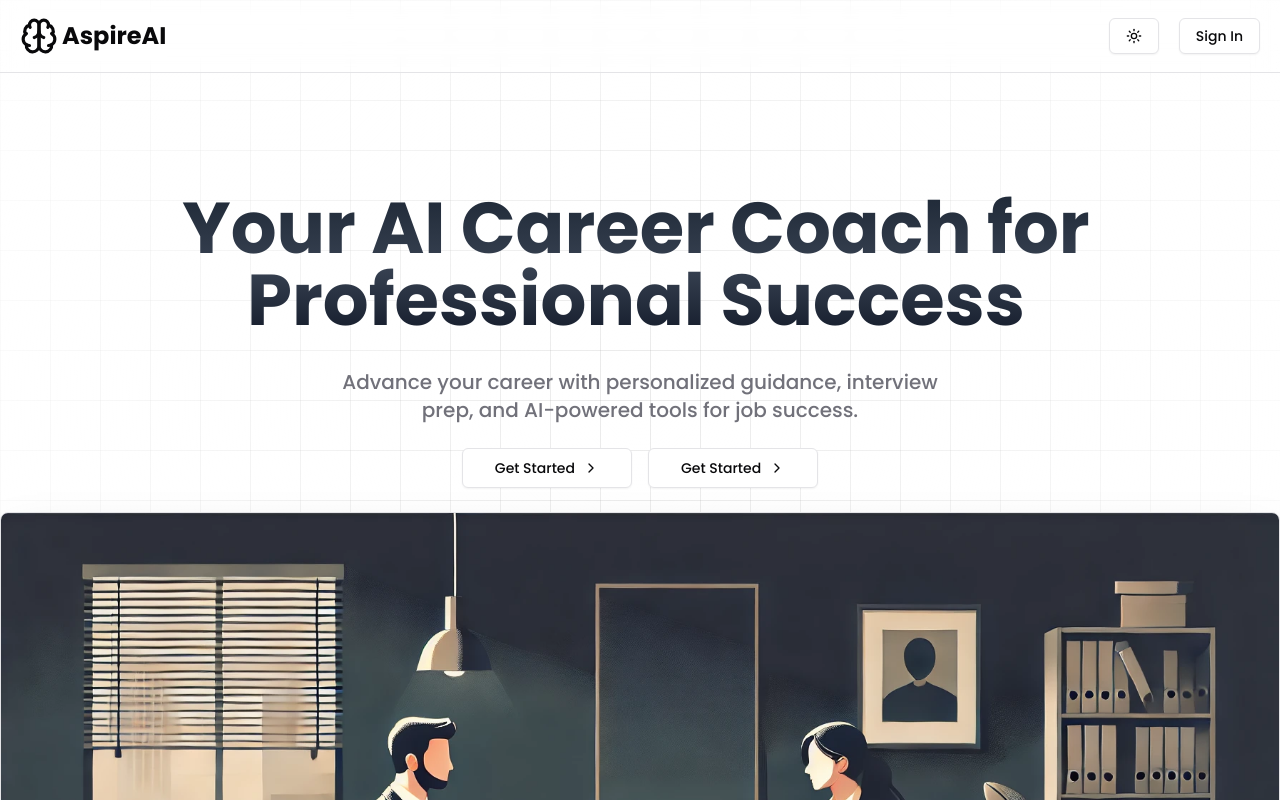
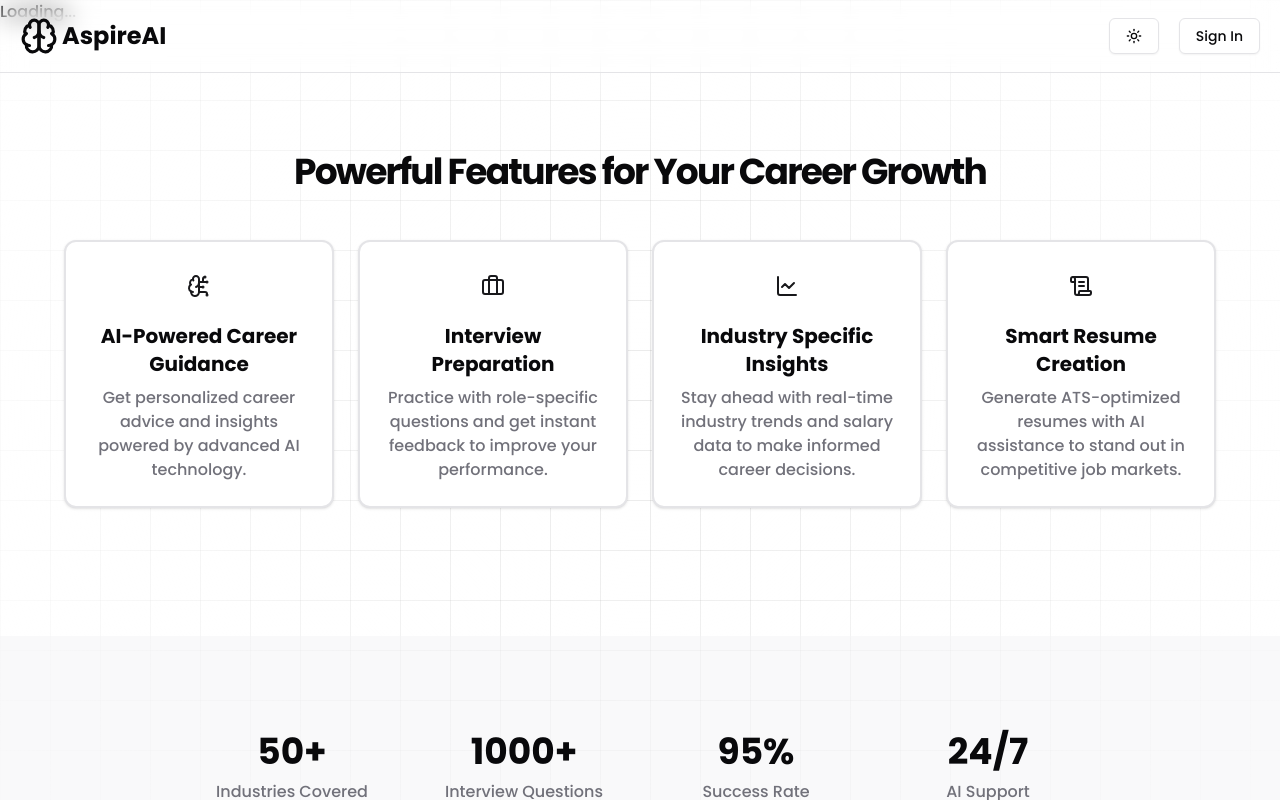
Before and after one commit to Raunak0713/AspireAI, a Next.js app: page / in a window 1280 px wide. Shown: the top 800 px of the page. Built offline with nearby package versions, Linux system fonts and the light colour scheme; no server answers.

Commit message:
#13.2 Vercel Error

```diff
--- a/components/HeroSection.tsx
+++ b/components/HeroSection.tsx
@@ -38,11 +38,12 @@ const HeroSection = () => {
     checkOnboardingStatus();
   }, [router]);
 
-
-  if (loading) {
-    return <div>Loading...</div>;
+  // Ensure actions are only performed once onboarding status is confirmed
+  if (loading || isOnboarded === null) {
+    return <div>Loading...</div>; // Or a loading spinner/indicator
   }
 
+  // Now that onboarding status is confirmed, proceed with other actions
   return (
     <section className='px-4 md:px-0 w-full pt-36 md:pt-48 pb-10'>
       <div className='space-y-6 text-center'>
```
